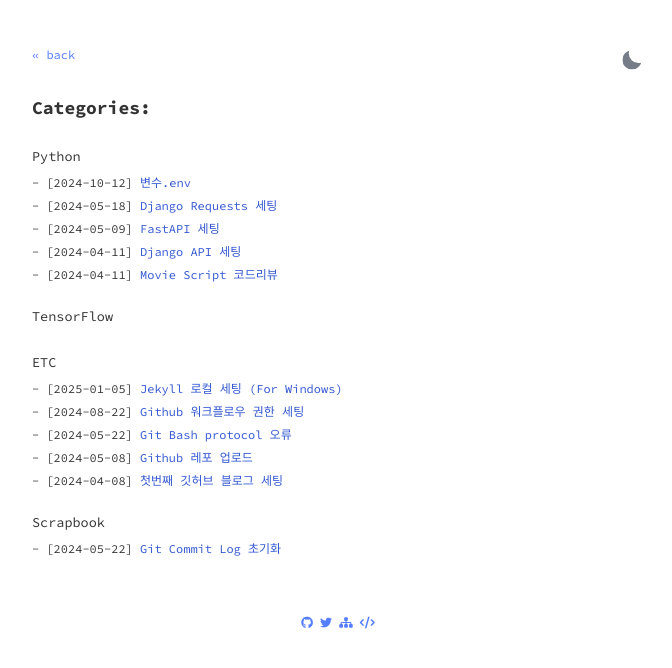
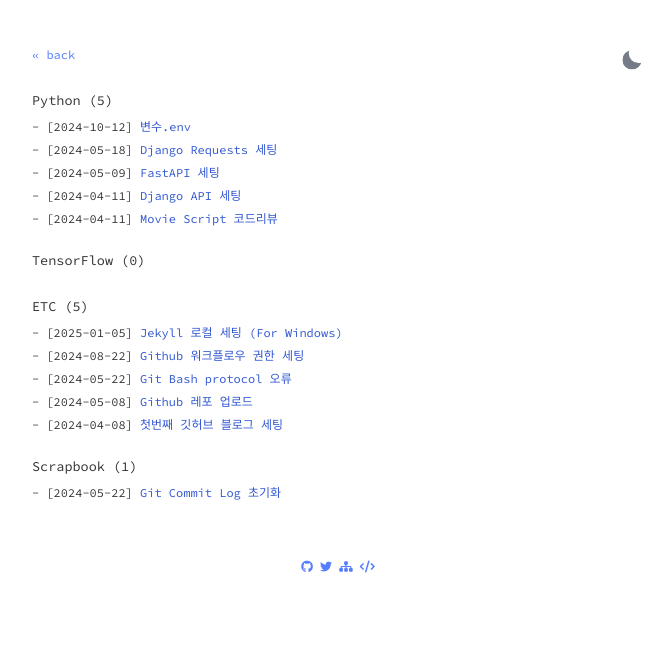
Before and after one commit to pozuhtuhv/pozuhtuhv.github.io, a Jekyll site: the page built from categories.html, in a window 1280 px wide. Shown: the top 668 px of the page, without its empty margins (302-974 px from the left). Built offline with Jekyll 4.4.1, drawn with Linux system fonts in a browser that asks for light colours; nearby versions of some CDN libraries.

Commit message:
(edit) category_count

```diff
--- a/categories.html
+++ b/categories.html
@@ -11,10 +11,16 @@
       </button>
     </div>
 
-    <h2>Categories:</h2>
+
     {% assign categories = "Python, TensorFlow, ETC, Scrapbook" | split: ', ' %}
     {% for category in categories %}
-        <h3>{{ category }}</h3>
+        {% assign post_count = 0 %}
+        {% for post in site.posts %}
+            {% if post.categories contains category %}
+                {% assign post_count = post_count | plus: 1 %}
+            {% endif %}
+        {% endfor %}
+        <h3>{{ category }} ({{ post_count }})</h3>
         <ul>
             {% for post in site.posts %}
                 {% if post.categories contains category %}
```
Also changed, not shown: README.md.
